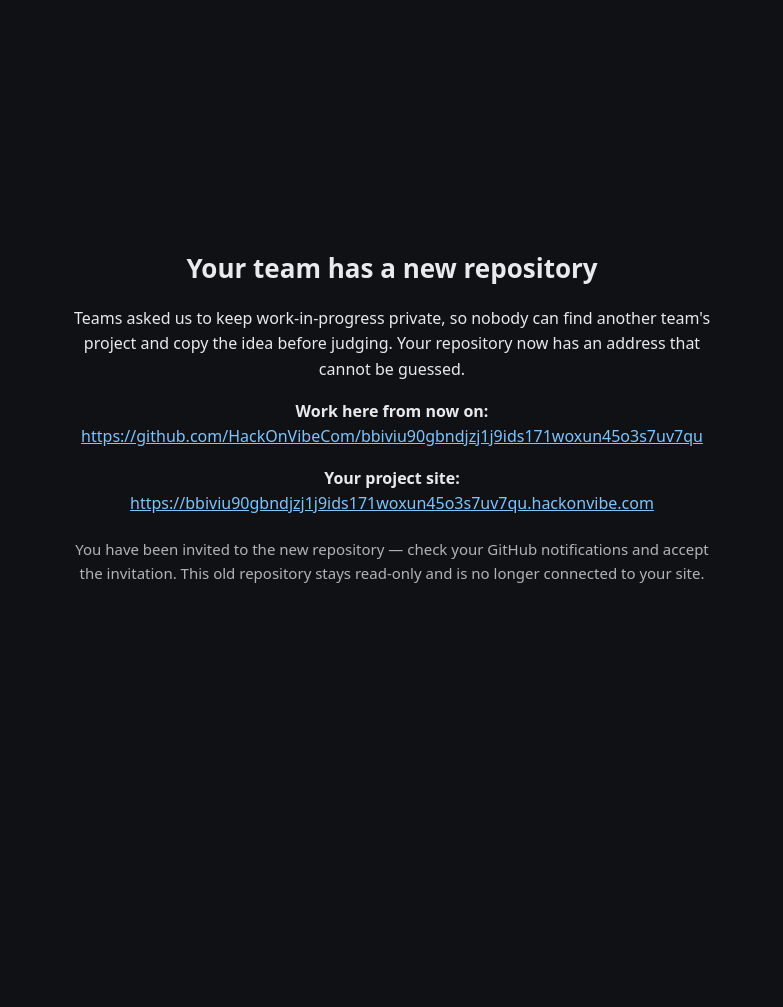
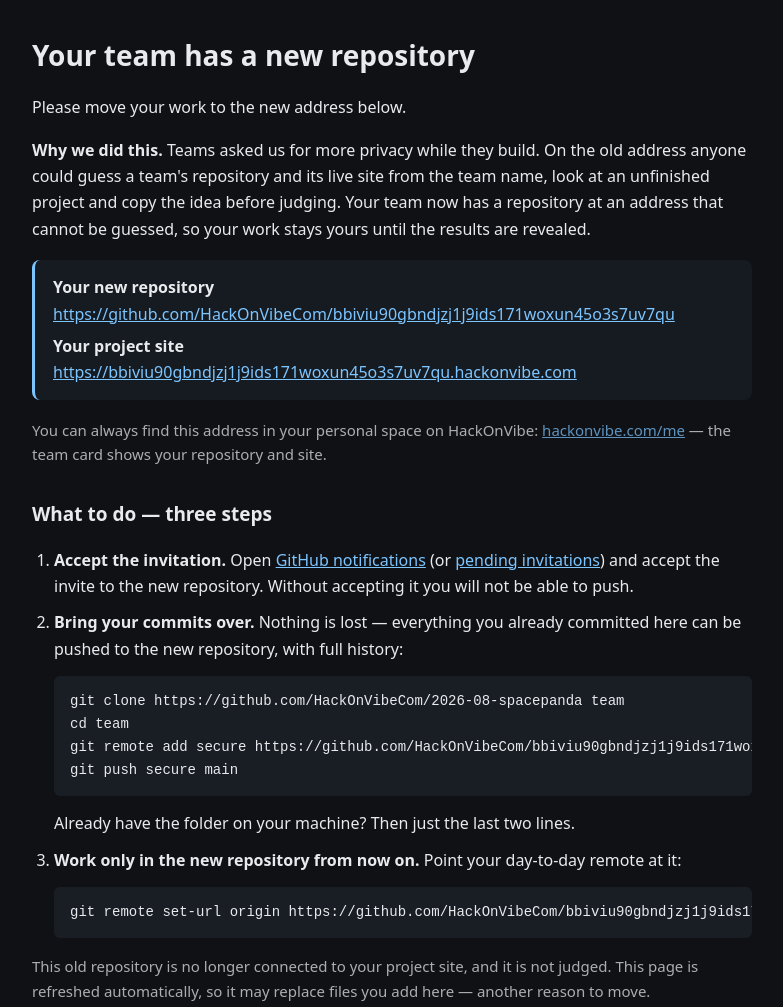
Before and after one commit to HackOnVibeCom/2026-08-spacepanda, a plain HTML site: page index.html in a window 1280 px wide. Shown: the whole page, without its empty margins (248-1031 px from the left). Before the commit the page ends 848 px from the top, so only its background shows below. Drawn offline with Linux system fonts and the light colour scheme.

Commit message:
notice: this team repository moved to a private address

```diff
--- a/index.html
+++ b/index.html
@@ -1,21 +1,54 @@
 <!doctype html>
 <html lang="en"><head><meta charset="utf-8" />
 <meta name="viewport" content="width=device-width, initial-scale=1" />
-<title>This team repository has moved</title>
+<title>Your team repository has moved — HackOnVibe</title>
 <style>
-  body { margin:0; min-height:100vh; display:grid; place-items:center; background:#0f1115; color:#e8eaed;
-         font:16px/1.6 system-ui,-apple-system,Segoe UI,Roboto,sans-serif; padding:24px; }
-  .card { max-width:640px; text-align:center; }
-  h1 { font-size:26px; margin:0 0 16px; }
+  body { margin:0; background:#0f1115; color:#e8eaed; padding:32px 20px;
+         font:16px/1.65 system-ui,-apple-system,Segoe UI,Roboto,sans-serif; }
+  .card { max-width:720px; margin:0 auto; }
+  h1 { font-size:28px; margin:0 0 8px; }
+  h2 { font-size:19px; margin:32px 0 10px; }
   a { color:#7cc5ff; word-break:break-all; }
-  .why { opacity:.75; font-size:15px; margin-top:20px; }
+  code, pre { background:#191d24; border-radius:6px; }
+  code { padding:2px 6px; font-size:14px; }
+  pre { padding:14px 16px; overflow-x:auto; font-size:14px; }
+  ol { padding-left:22px; } li { margin:10px 0; }
+  .box { background:#161a21; border-left:3px solid #7cc5ff; padding:14px 18px; border-radius:8px; margin:18px 0; }
+  .muted { opacity:.72; font-size:15px; }
 </style></head>
 <body><div class="card">
   <h1>Your team has a new repository</h1>
-  <p>Teams asked us to keep work-in-progress private, so nobody can find another team's project and copy
-     the idea before judging. Your repository now has an address that cannot be guessed.</p>
-  <p><strong>Work here from now on:</strong><br /><a href="https://github.com/HackOnVibeCom/bbiviu90gbndjzj1j9ids171woxun45o3s7uv7qu">https://github.com/HackOnVibeCom/bbiviu90gbndjzj1j9ids171woxun45o3s7uv7qu</a></p>
-  <p><strong>Your project site:</strong><br /><a href="https://bbiviu90gbndjzj1j9ids171woxun45o3s7uv7qu.hackonvibe.com">https://bbiviu90gbndjzj1j9ids171woxun45o3s7uv7qu.hackonvibe.com</a></p>
-  <p class="why">You have been invited to the new repository — check your GitHub notifications and accept
-     the invitation. This old repository stays read-only and is no longer connected to your site.</p>
+  <p>Please move your work to the new address below.</p>
+
+  <p><strong>Why we did this.</strong> Teams asked us for more privacy while they build. On the old address
+     anyone could guess a team's repository and its live site from the team name, look at an unfinished
+     project and copy the idea before judging. Your team now has a repository at an address that cannot be
+     guessed, so your work stays yours until the results are revealed.</p>
+
+  <div class="box">
+    <p style="margin:0 0 6px"><strong>Your new repository</strong><br /><a href="https://github.com/HackOnVibeCom/bbiviu90gbndjzj1j9ids171woxun45o3s7uv7qu">https://github.com/HackOnVibeCom/bbiviu90gbndjzj1j9ids171woxun45o3s7uv7qu</a></p>
+    <p style="margin:0"><strong>Your project site</strong><br /><a href="https://bbiviu90gbndjzj1j9ids171woxun45o3s7uv7qu.hackonvibe.com">https://bbiviu90gbndjzj1j9ids171woxun45o3s7uv7qu.hackonvibe.com</a></p>
+  </div>
+
+  <p class="muted">You can always find this address in your personal space on HackOnVibe:
+     <a href="https://hackonvibe.com/me">hackonvibe.com/me</a> — the team card shows your repository and site.</p>
+
+  <h2>What to do — three steps</h2>
+  <ol>
+    <li><strong>Accept the invitation.</strong> Open <a href="https://github.com/notifications">GitHub notifications</a>
+        (or <a href="https://github.com/settings/repositories">pending invitations</a>) and accept the invite to the
+        new repository. Without accepting it you will not be able to push.</li>
+    <li><strong>Bring your commits over.</strong> Nothing is lost — everything you already committed here can be
+        pushed to the new repository, with full history:
+      <pre>git clone https://github.com/HackOnVibeCom/2026-08-spacepanda team
+cd team
+git remote add secure https://github.com/HackOnVibeCom/bbiviu90gbndjzj1j9ids171woxun45o3s7uv7qu
+git push secure main</pre>
+      Already have the folder on your machine? Then just the last two lines.</li>
+    <li><strong>Work only in the new repository from now on.</strong> Point your day-to-day remote at it:
+      <pre>git remote set-url origin https://github.com/HackOnVibeCom/bbiviu90gbndjzj1j9ids171woxun45o3s7uv7qu</pre></li>
+  </ol>
+
+  <p class="muted">This old repository is no longer connected to your project site, and it is not judged.
+     This page is refreshed automatically, so it may replace files you add here — another reason to move.</p>
 </div></body></html>
```
